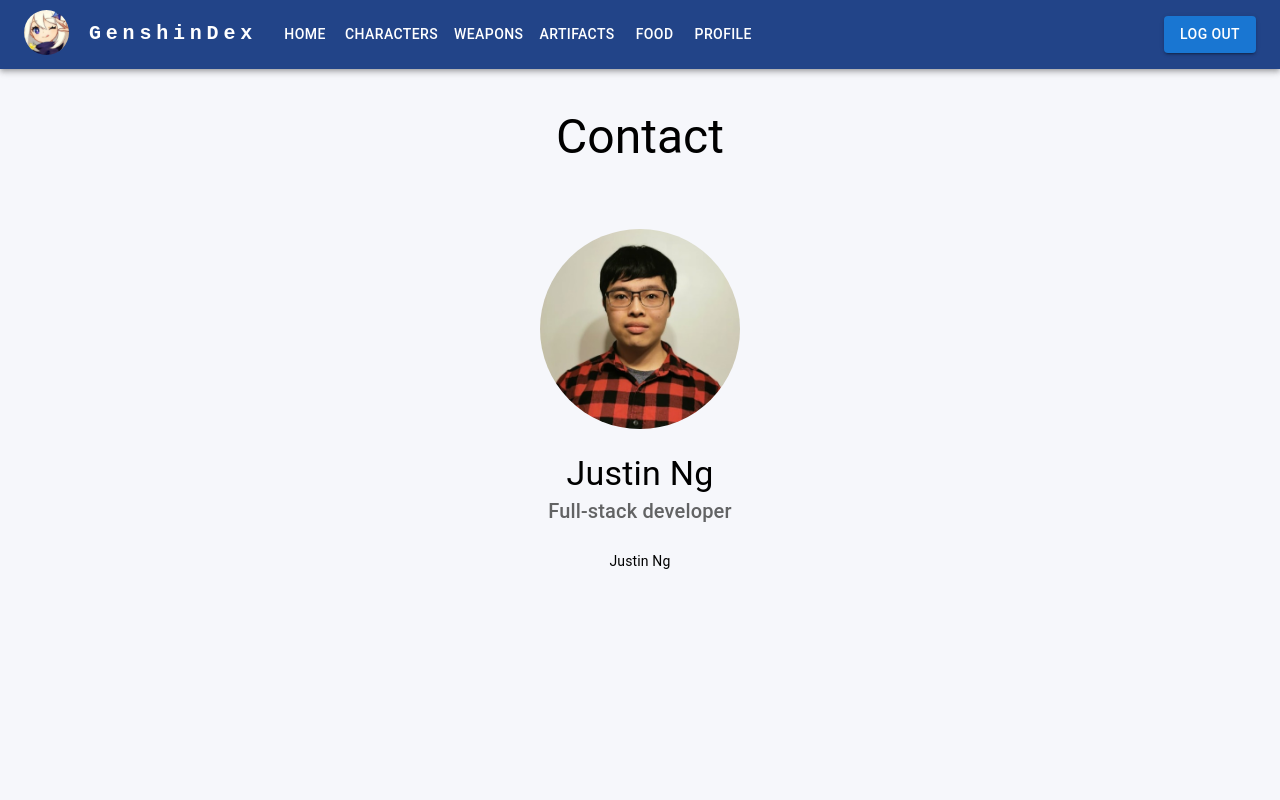
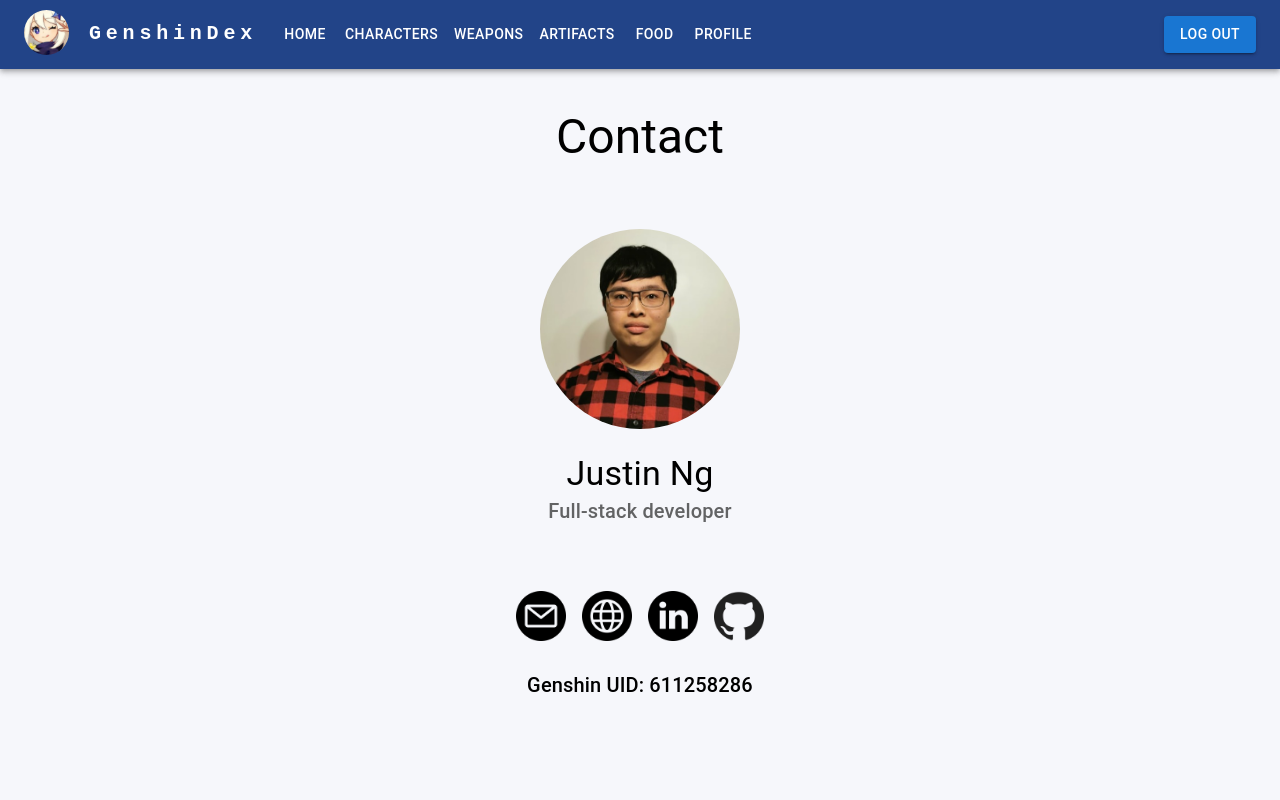
Before and after one commit to Katsumac/genshindex, a React (Vite) app in the folder client/: page /contact in a window 1280 px wide. Shown: the top 800 px of the page. Built offline with nearby package versions, Linux system fonts and the light colour scheme.

Commit message:
Styled Contact page

```diff
--- a/client/src/Contact.jsx
+++ b/client/src/Contact.jsx
@@ -1,4 +1,5 @@
 import Typography from "@mui/material/Typography";
+import Stack from "@mui/material/Stack"
 import "./style/Contact.css"
 
 export default function Contact() {
@@ -7,8 +8,14 @@ export default function Contact() {
             <Typography variant="h3" component="h2" sx={{mb: 8}}>Contact</Typography>
             <img src={"./src/img/justin.jpg"} id="profilePhoto" />
             <Typography variant="h4" component="h2" sx={{mt: 3}}>Justin Ng</Typography>
-            <Typography variant="h6" component="h2" color="textSecondary" sx={{mb: 3}}>Full-stack developer</Typography>
-            <Typography variant="body2" component="h2" sx={{mb: 3}}>Justin Ng</Typography>
+            <Typography variant="h6" component="h2" color="textSecondary" sx={{mb: 8}}>Full-stack developer</Typography>
+            <Stack direction="row" justifyContent="center" spacing={2}>
+                <a href="mailto:justinng58@hotmail.com" title="Email" target="_blank"><img src={"./src/img/email.png"} className="contactIcon" /></a>
+                <a href="https://justincng.netlify.app" title="Portfolio Site" target="_blank"><img src={"./src/img/web.png"} className="contactIcon" /></a>
+                <a href="https://www.linkedin.com/in/justin-ng-79921b240" title="LinkedIn" target="_blank"><img src={"./src/img/linkedin.png"} className="contactIcon" /></a>
+                <a href="https://github.com/Katsumac" title="Github" target="_blank"><img src={"./src/img/github.png"} className="contactIcon" /></a>
+            </Stack>
+            <Typography variant="h6" component="h2" sx={{my: 3}}>Genshin UID: 611258286</Typography>
         </div>
     )
 }
--- a/client/src/style/Contact.css
+++ b/client/src/style/Contact.css
@@ -5,3 +5,8 @@
     display: block;
     margin: auto;
 }
+
+.contactIcon {
+    width: 50px;
+    height: auto;
+}
```
